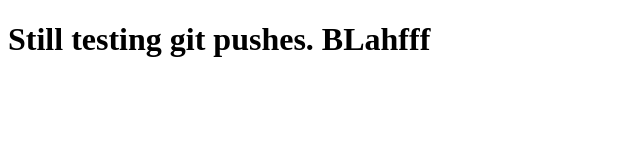
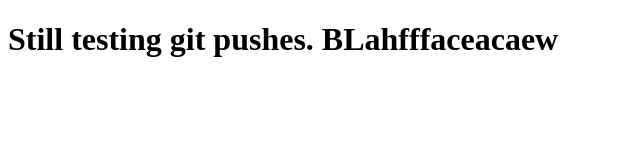
Before and after one commit to Themoonset/themoonset.net, a plain HTML site: page index.html in a window 1280 px wide. Shown: the whole page, without its empty margins (0-640 px from the left). Drawn offline with Linux system fonts and the light colour scheme.

Commit message:
add message

```diff
--- a/index.html
+++ b/index.html
@@ -9,7 +9,7 @@
 </head>
 <body>
     <h1>
-        Still testing git pushes. BLahfff
+        Still testing git pushes. BLahfffaceacaew
     </h1>
     <script src="script.js"></script>
 </body>
```
